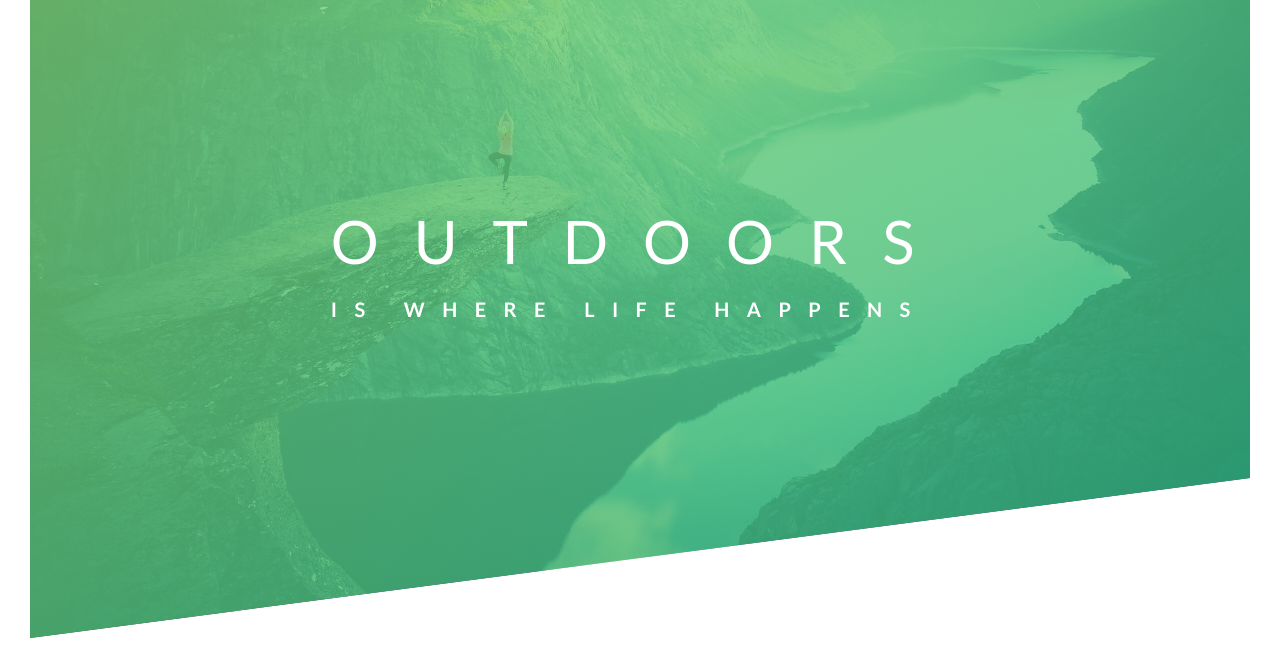
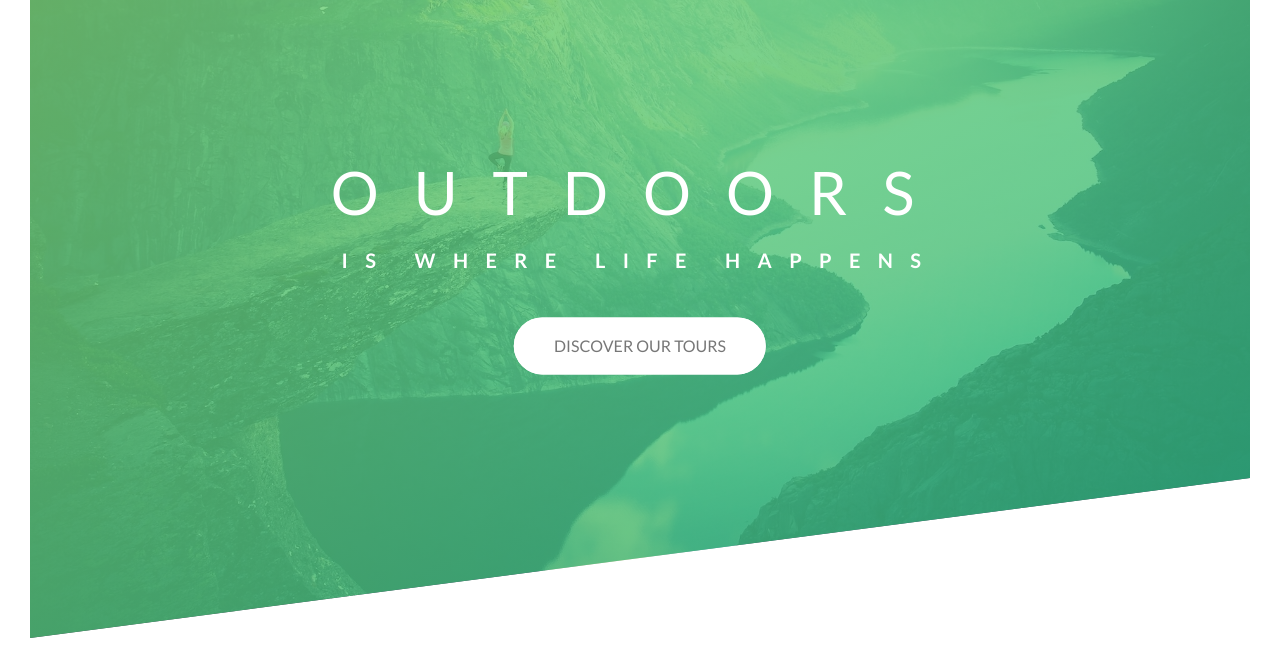
Before and after one commit to rosirioja/udemy-sass, a plain HTML site: page Natours/starter/index.html in a window 1280 px wide. Shown: the part 152-820 px from the top of the page. Drawn offline with Linux system fonts and the light colour scheme; files that its build step writes are made by us from their sources.

Commit message:
Day 2: Add button with animations

```diff
--- a/Natours/starter/css/style.css
+++ b/Natours/starter/css/style.css
@@ -38,6 +38,7 @@ body {
     clip-path: polygon(0 0, 100% 0, 100% 75vh, 0 100%);
 }
 
+
 .logo-box {
     position: absolute;
     top: 40px;
@@ -54,11 +55,14 @@ body {
     left: 50%;
     /*Adjust the position based on the calculation of the width and height of the element */
     transform: translate(-50%, -50%);
+    text-align: center;
 }
 
 .heading-primary {
     color: #fff;
     text-transform: uppercase;
+    backface-visibility: hidden;
+    margin-bottom: 40px;
 }
 
 .heading-primary-main {
@@ -66,6 +70,15 @@ body {
     font-size: 60px;
     font-weight: 400;
     letter-spacing: 35px;
+    /* Add animations */
+    animation-name: moveInLeft;
+    animation-duration: 1s;
+    animation-timing-function: ease-out;
+    /*
+    animation-iteration-count: 3;
+    animation-delay: 3s;
+    */
+    /* END Add animations */
 }
 
 .heading-primary-sub {
@@ -73,4 +86,111 @@ body {
     font-size: 20px;
     font-weight: 700;
     letter-spacing: 17.4px;
+    /* Add animations */
+    animation: moveInRight 1s ease-out;
+    /* END Add animations */
 }
+
+/* Add animations */
+@keyframes moveInLeft {
+    0% {
+        opacity: 0;
+        transform: translateX(-100px);
+        /*transform: translateX(-100px) rotate(0deg);*/
+    }
+
+    /*60% {
+        transform: rotate(180deg);
+    }*/
+
+    80% {
+        transform: translateX(10px);
+    }
+
+    100% {
+        opacity: 1;
+        transform: translate(0);
+        /*transform: translate(0) rotate(180deg);*/
+    }
+}
+
+@keyframes moveInRight {
+    0% {
+        opacity: 0;
+        transform: translateX(100px);
+    }
+
+    80% {
+        transform: translateX(-10px);
+    }
+
+    100% {
+        opacity: 1;
+        transform: translate(0);
+    }
+}
+
+@keyframes moveInBottom {
+    0% {
+        opacity: 0;
+        transform: translateY(30px);
+    }
+
+    100% {
+        opacity: 1;
+        transform: translate(0);
+    }
+}
+
+.btn:link,
+.btn:visited {
+    text-transform: uppercase;
+    text-decoration: none;
+    padding: 15px 40px;
+    display: inline-block;
+    border-radius: 100px;
+    transition: all 0.2s;
+    position: relative;
+}
+
+.btn:hover {
+    transform: translateY(-3px);
+    box-shadow: 0 10px 20px rgba(0,0,0,.2);
+}
+
+.btn:active {
+    transform: translateY(-1px);
+    box-shadow: 0 5px 10px rgba(0,0,0,.2);
+}
+
+.btn-white {
+    background-color: #fff;
+    color: #777;
+}
+
+.btn::after {
+    content: "";
+    display: inline-block;
+    height: 100%;
+    width: 100%;
+    border-radius: 100px;
+    position: absolute;
+    top: 0%;
+    left: 0%;
+    z-index: -1;
+    transition: all 0.4s;
+}
+
+.btn-white::after {
+    background-color: #fff;
+}
+
+.btn-white:hover::after {
+    transform: scaleX(1.4) scaleY(1.6);
+    opacity: 0;
+}
+
+.btn-animated {
+    animation: moveInBottom 0.5s ease-out .75s;
+    animation-fill-mode: backwards;
+}
--- a/Natours/starter/index.html
+++ b/Natours/starter/index.html
@@ -23,6 +23,8 @@
                     <span class="heading-primary-main">Outdoors</span>
                     <span class="heading-primary-sub">is where life happens</span>
                 </h1>
+
+                <a href="#" class="btn btn-white btn-animated">Discover our tours</a>
             </div>
 
         </header>
```
